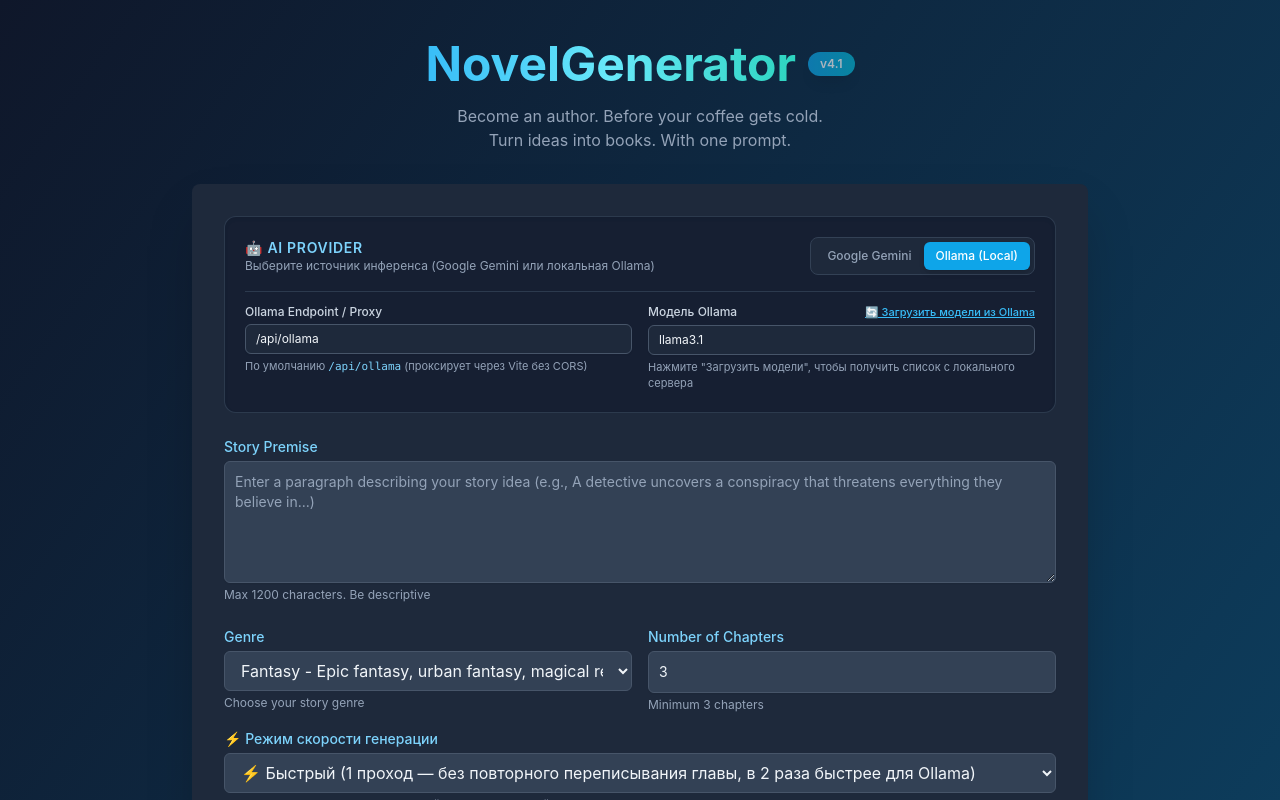
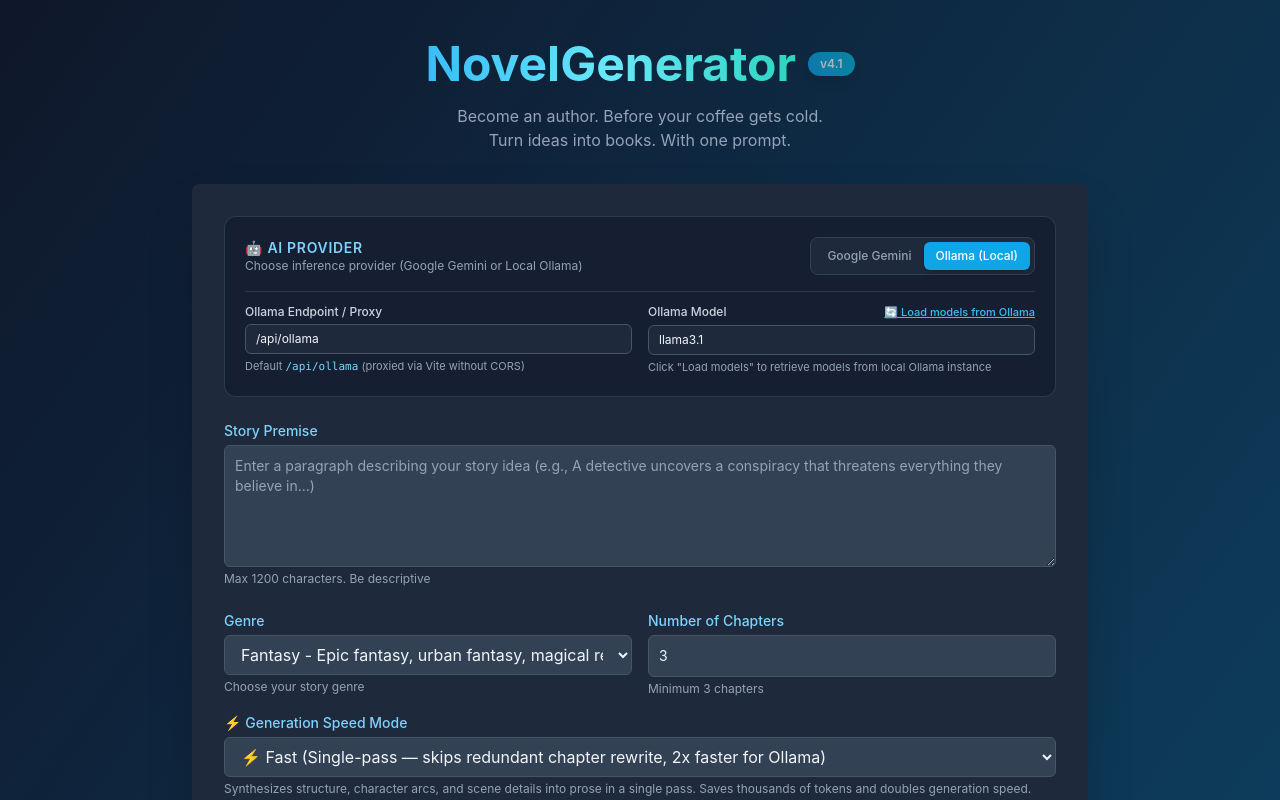
Before and after one commit to KazKozDev/NovelGenerator, a React (Vite) app: page / in a window 1280 px wide. Both pictures are taken after a click on the button "Ollama (Local)". Shown: the top 800 px of the page. Built offline with nearby package versions, Linux system fonts and the light colour scheme.

Commit message:
chore(i18n): translate all UI labels and status messages to English

```diff
--- a/components/UserInput.tsx
+++ b/components/UserInput.tsx
@@ -46,7 +46,7 @@
       const models = await fetchOllamaModels(providerConfig.ollamaEndpoint);
       setOllamaModels(models);
       if (models.length > 0) {
-        setFetchStatus({ success: true, message: `Найдено моделей в Ollama: ${models.length}` });
+        setFetchStatus({ success: true, message: `Found ${models.length} models in Ollama` });
         if (!models.includes(providerConfig.ollamaModel)) {
           const updated = { ...providerConfig, ollamaModel: models[0] };
           setProviderConfig(updated);
@@ -55,13 +55,13 @@
       } else {
         setFetchStatus({
           success: false,
-          message: 'Ollama отвечает, но список моделей пуст. Загрузите модель командой `ollama pull llama3.1`.'
+          message: 'Ollama is reachable, but model list is empty. Pull a model via `ollama pull llama3.1`.'
         });
       }
     } catch (err: any) {
       setFetchStatus({
         success: false,
-        message: err.message || 'Не удалось подключиться к Ollama. Проверьте, что ollama запущена.'
+        message: err.message || 'Cannot connect to Ollama. Make sure Ollama server is running.'
       });
     } finally {
       setIsFetchingModels(false);
@@ -86,7 +86,7 @@
             <h3 className="text-sm font-semibold text-sky-300 uppercase tracking-wider flex items-center gap-2">
               <span>🤖 AI Provider</span>
             </h3>
-            <p className="text-xs text-slate-400">Выберите источник инференса (Google Gemini или локальная Ollama)</p>
+            <p className="text-xs text-slate-400">Choose inference provider (Google Gemini or Local Ollama)</p>
           </div>
 
           <div className="inline-flex rounded-lg bg-slate-800 p-1 border border-slate-700 self-start sm:self-auto">
@@ -143,14 +143,14 @@
                   className="bg-slate-800 border-slate-600 text-xs py-1.5"
                 />
                 <p className="text-[11px] text-slate-400 mt-1">
-                  По умолчанию <code className="text-sky-300">/api/ollama</code> (проксирует через Vite без CORS)
+                  Default <code className="text-sky-300">/api/ollama</code> (proxied via Vite without CORS)
                 </p>
               </div>
 
               <div>
                 <div className="flex items-center justify-between mb-1">
                   <label className="block text-xs font-medium text-slate-300">
-                    Модель Ollama
+                    Ollama Model
                   </label>
                   <button
                     type="button"
@@ -158,7 +158,7 @@
                     disabled={isFetchingModels}
                     className="text-[11px] text-sky-400 hover:text-sky-300 underline font-medium flex items-center gap-1 disabled:opacity-50"
                   >
-                    {isFetchingModels ? '⏳ Загрузка...' : '🔄 Загрузить модели из Ollama'}
+                    {isFetchingModels ? '⏳ Loading...' : '🔄 Load models from Ollama'}
                   </button>
                 </div>
 
@@ -193,8 +193,8 @@
                 )}
                 <p className="text-[11px] text-slate-400 mt-1">
                   {ollamaModels.length > 0
-                    ? `Выбрано из ${ollamaModels.length} локально установленных моделей`
-                    : `Нажмите "Загрузить модели", чтобы получить список с локального сервера`}
+                    ? `Selected from ${ollamaModels.length} locally installed models`
+                    : `Click "Load models" to retrieve models from local Ollama instance`}
                 </p>
               </div>
             </div>
@@ -268,7 +268,7 @@
 
         <div className="md:col-span-2">
           <label htmlFor="speedMode" className="block text-sm font-medium text-sky-300 mb-1">
-            ⚡ Режим скорости генерации
+            ⚡ Generation Speed Mode
           </label>
           <Select
             id="speedMode"
@@ -276,13 +276,13 @@
             onChange={(e) => setGenerationSpeedMode(e.target.value as GenerationSpeedMode)}
             className="bg-slate-700 border-slate-600 focus:ring-sky-500 focus:border-sky-500"
           >
-            <option value="fast">⚡ Быстрый (1 проход — без повторного переписывания главы, в 2 раза быстрее для Ollama)</option>
-            <option value="thorough">🔍 Тщательный (2 прохода — с глубокой вычиткой и полировкой)</option>
+            <option value="fast">⚡ Fast (Single-pass — skips redundant chapter rewrite, 2x faster for Ollama)</option>
+            <option value="thorough">🔍 Thorough (Dual-pass — full secondary polish and rewrite)</option>
           </Select>
           <p className="text-xs text-slate-400 mt-1">
             {generationSpeedMode === 'fast'
-              ? 'Синтезирует структуру, персонажей и сцену в готовый текст за 1 проход. Экономит тысячи токенов и ускоряет генерацию в 2 раза.'
-              : 'Каждая глава собирается, а затем второй раз переписывается полировочным агентом целиком.'}
+              ? 'Synthesizes structure, character arcs, and scene details into prose in a single pass. Saves thousands of tokens and doubles generation speed.'
+              : 'Each chapter is synthesized, then rewritten and polished a second time from scratch.'}
           </p>
         </div>
       </div>
```
